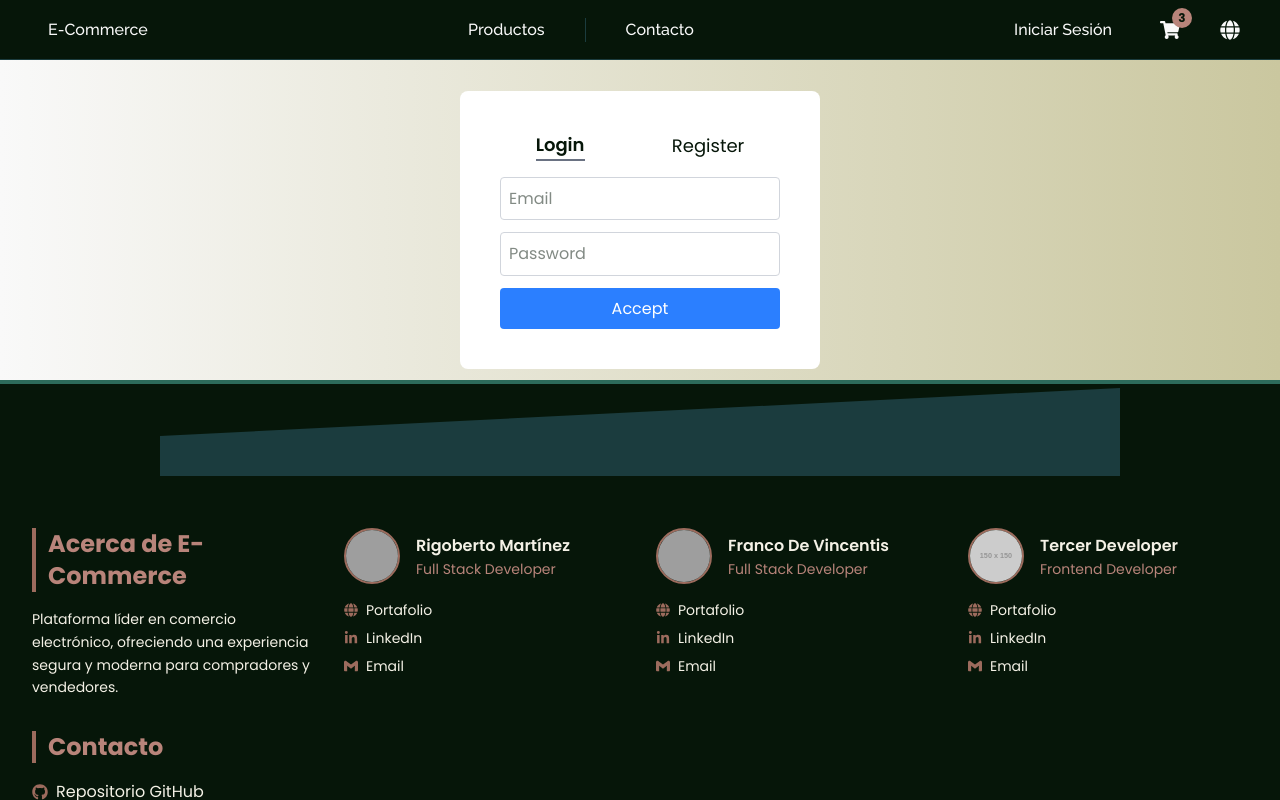
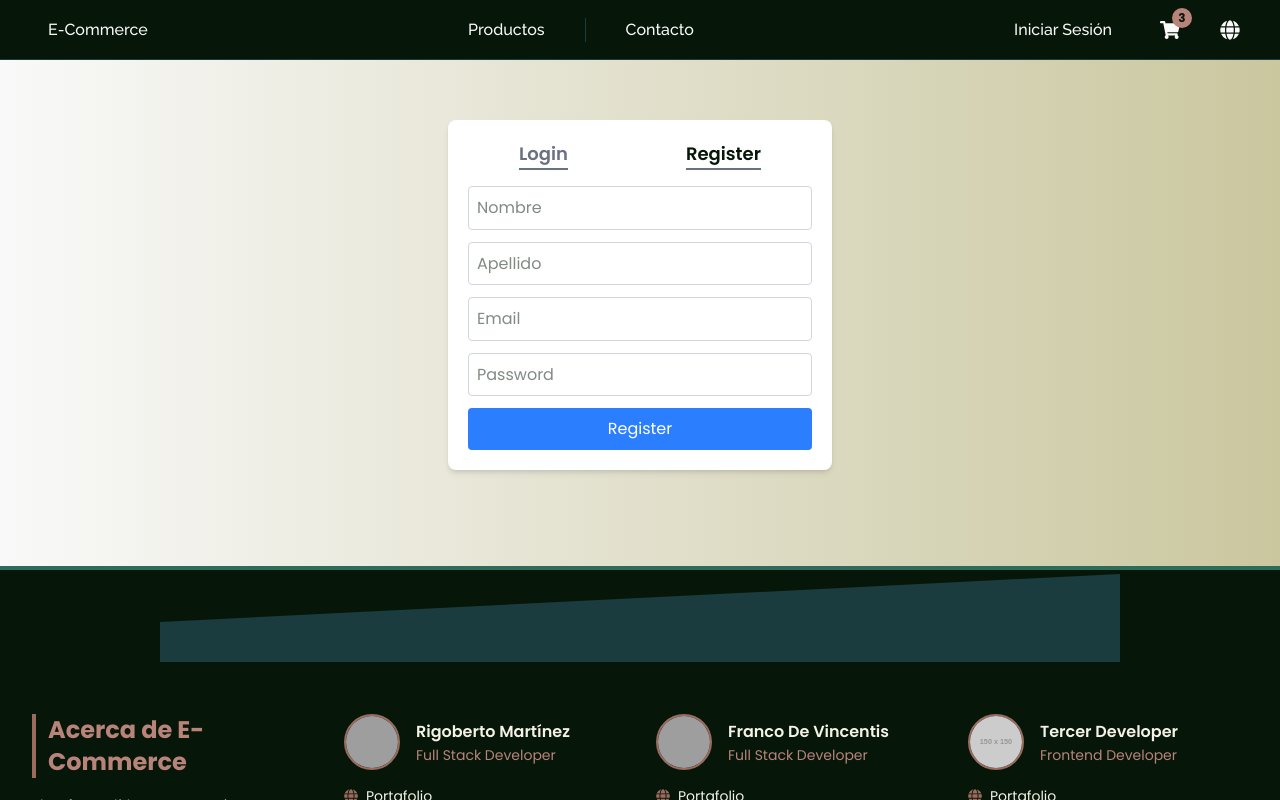
Before and after one commit to rigobersio/ec_vite6_react_Tail4_ts, a React (Vite) app in the folder client/: page /login in a window 1280 px wide. Both pictures are taken after a click on the button "Register". Shown: the top 800 px of the page. Built offline with nearby package versions, Linux system fonts and the light colour scheme; no server answers; grey boxes are pictures that could not be loaded; what tailwindcss-animated would draw is missing.

Commit message:
(codeo)Editado:Login.tsx(Se agrego la opcion de register)

```diff
--- a/client/src/Login/Presentation/Pages/Login.tsx
+++ b/client/src/Login/Presentation/Pages/Login.tsx
@@ -1,36 +1,80 @@
-import React from 'react';
+import React, { useState } from 'react';
 
 const Login: React.FC = () => {
+  const [isLogin, setIsLogin] = useState <boolean>(true);
+  const [formData, setFormData] = useState({
+    firstName: "" ,
+    lastName:"",
+    email:"",
+    password:"",
+  });
+
+  const handleChange = (e: React.ChangeEvent<HTMLInputElement>) => {
+    setFormData ({ ...formData, [e.target.name]: e.target.value});
+  }
   return (
 
-    <div className='flex justify-center items-center  w-[center] h-[300px] '>
-      <div className='bg-white p-10 rounded-lg w-90 text-center'>
+    <div className="flex justify-center items-center py-24 pt-10">
+  <div className="bg-white p-5 rounded-lg w-96 text-center shadow-md">
         <div className='flex justify-around mb-4'>
 
-          <button className='text-lg font-semibold border-b-2 border-gray-500 mr-4'>Login</button>
-          <button className='text-lg front semibold'>Register</button>
+          <button className={`text-lg font-semibold border-b-2 ${
+              isLogin ? "border-gray-500" : "text-gray-500"
+            } mr-4`}
+            onClick={() => setIsLogin(true)}
+          > Login </button>
+
+          <button className={`text-lg font-semibold ${
+              !isLogin ? "border-b-2 border-gray-500" : "text-gray-500"
+            }`}
+            onClick={() => setIsLogin(false)}>Register</button>
 
         </div>
 
-        <div className='mb-3'>
+        <form className='space-y-3'>
+          {!isLogin && (
+            <>
+            <input
+            type="text"
+            name="firstName"
+            placeholder='Nombre'
+            value={formData.firstName}
+            onChange={handleChange}
+            className='w-full p-2 border border-gray-300 rounded'
+            />
+            <input
+            type="text"
+            name="lastName"
+            placeholder='Apellido'
+            value={formData.lastName}
+            onChange={handleChange}
+            className='w-full p-2 border border-gray-300 rounded'
+            />
+            </>
+          )}
+             <input
+            type="email"
+            name="email"
+            placeholder='Email'
+            value={formData.email}
+            onChange={handleChange}
+            className='w-full p-2 border border-gray-300 rounded'
+            />
+               <input
+            type="password"
+            name="password"
+            placeholder='Password'
+            value={formData.password}
+            onChange={handleChange}
+            className='w-full p-2 border border-gray-300 rounded'
+            />
+            <button className="w-full p-2 bg-blue-500 text-white rounded hover:bg-blue-600">
+              {isLogin ? "Accept" : "Register"}
+            </button>
 
-          <input
-          type= "email"
-          placeholder='Email'
-          className='w-full p-2 border border-gray-300 rounded'
-          />
+        </form>
 
-        </div>
-        <div className='mb-3'>
 
-          <input
-          type='password'
-          placeholder='Password'
-          className='w-full p-2 border border-gray-300 rounded'
-          />
-
-        </div>
-        <button className='w-full p-2 bg-blue-500 text-white rounded hover:bg-blue-600 '>Accept</button>
 
       </div>
 
```
